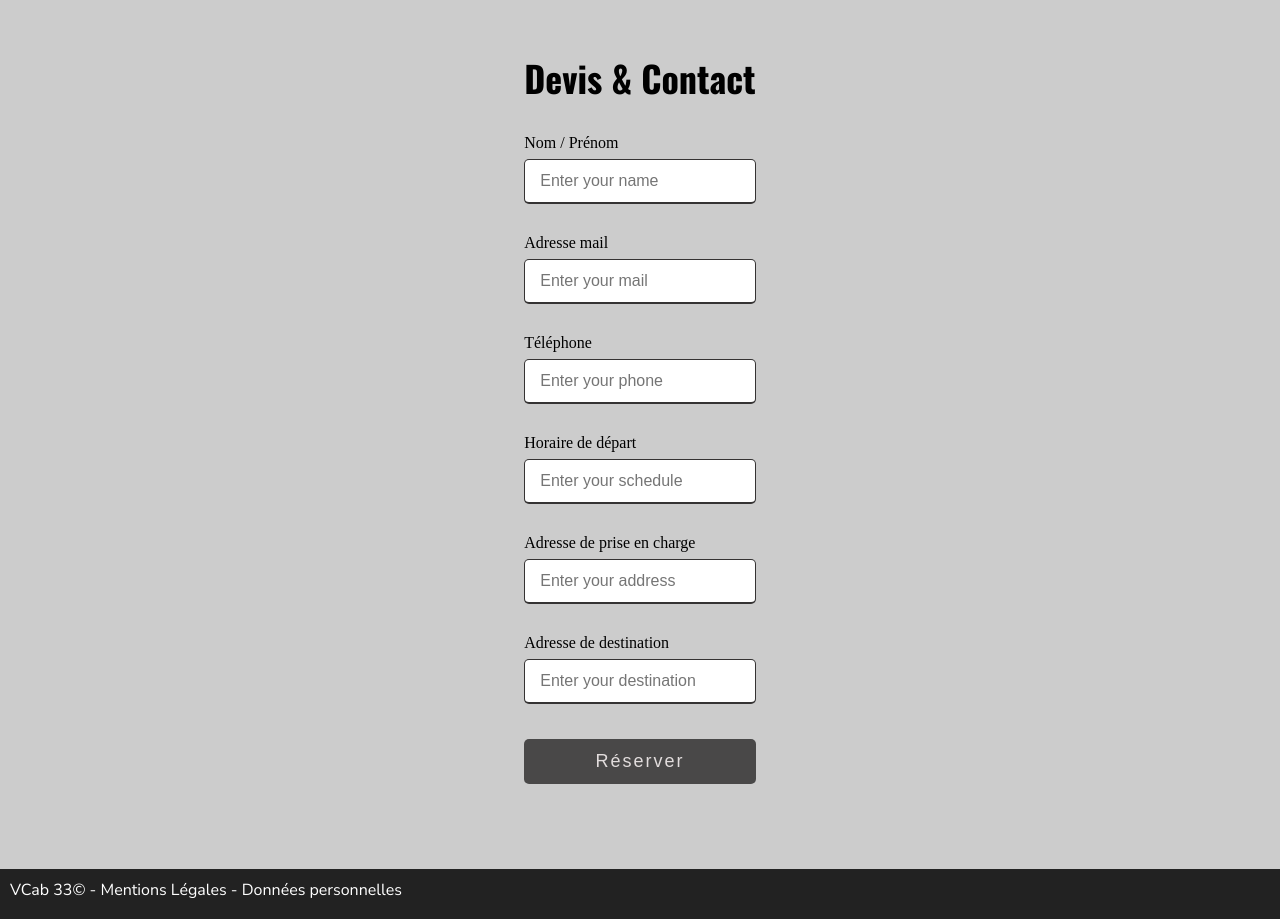
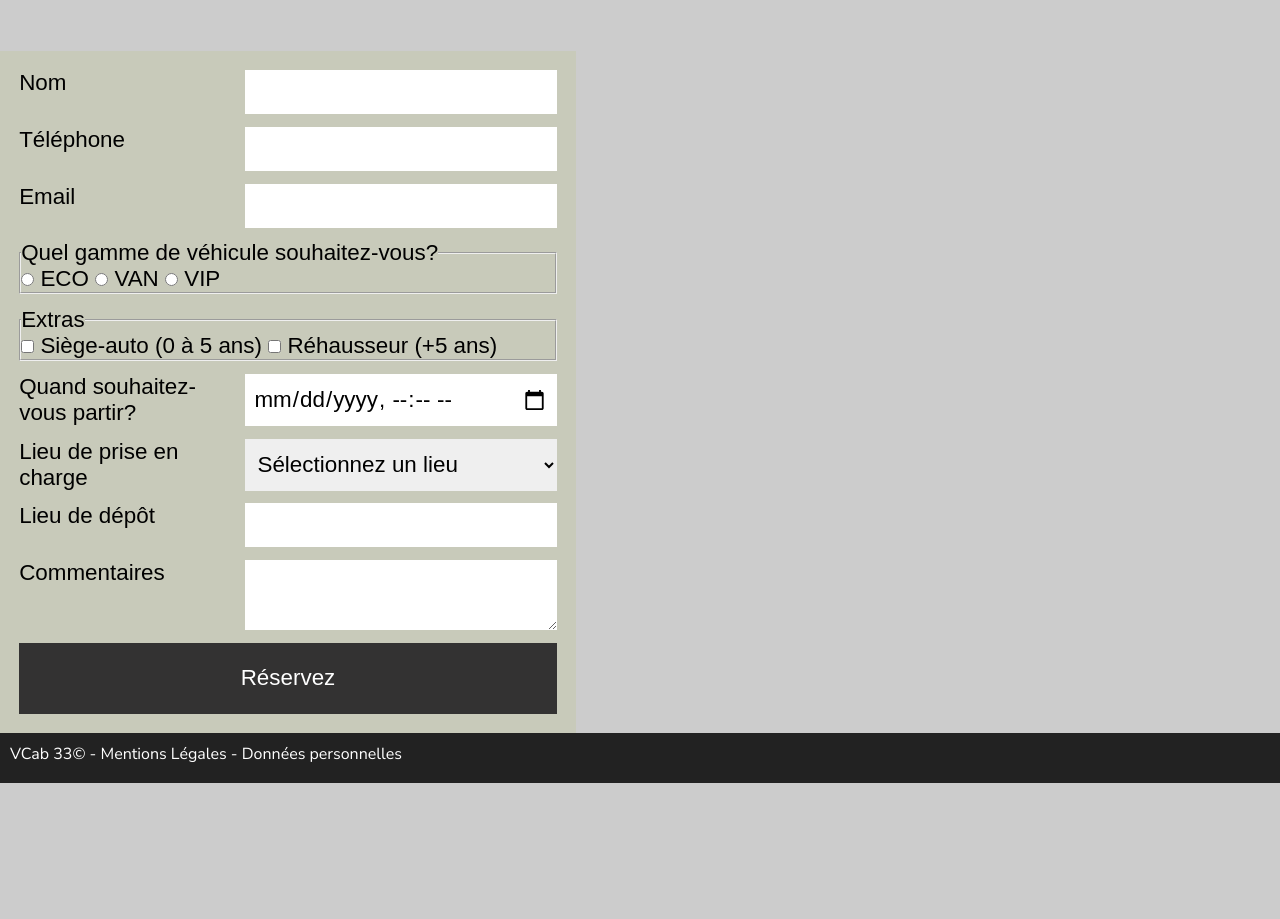
Before and after one commit to afeynaud/vcab33, a PHP site: page / in a window 1280 px wide. Shown: the part 1760-2679 px from the top of the page. After the commit the page ends 2543 px from the top, so only its background shows below. Run offline with PHP 8.4, Linux system fonts and the light colour scheme.

Commit message:
form/tarifs/css

```diff
--- a/css/style.css
+++ b/css/style.css
@@ -41,6 +41,8 @@ h1 {
 h2 {
     font-size: 36px;
     font-family: 'Oswald', sans-serif;
+    margin-top: 2%;
+    margin-bottom: 2%;
 }
 
 h3 {
@@ -416,7 +466,52 @@ nav-menu .logo a {
     .slider-prev, .slider-next,.slider-text {font-size: 11px}
 }
 
-/* ContactForm */
+
+
+
+/*ContactForm1*/
+
+.myForm > * {
+	font: 1.4em 'Unkempt', sans-serif;
+   }
+   .myForm {
+	 display: grid;
+	 grid-template-columns: [labels] auto [controls] 1fr;
+	 grid-auto-flow: row;
+	 grid-gap: .8em .5em;
+	 background: rgb(200, 202, 186);
+	 padding: 1.2em;
+	 width: 36em;
+   }
+   .myForm > label,
+   .myForm > fieldset  {
+	 grid-column: labels;
+	 grid-row: auto;
+   }
+   .myForm > input,
+   .myForm > select,
+   .myForm > textarea {
+	 grid-column: controls;
+	 grid-row: auto;
+	 padding: .4em;
+	 border: 0;
+   }
+   .myForm > fieldset,
+   .myForm > button {
+	 grid-column: span 2;
+   }
+   .myForm > button {
+	 padding: 1em;
+	 background: rgb(51, 50, 50);
+	 border: 0;
+	 color: white;
+	 }
+   .myForm > textarea {
+	 min-height: 3em;
+	 }
+
+
+/* ContactForm2 */
 
 
 
--- a/templates/form.php
+++ b/templates/form.php
@@ -1,42 +1,44 @@
-    <div class='container'>
-            <form action="#">
-                <h2>Devis & Contact</h2>
-                <div class="user-details">
 
-                    <div class='input-box'>
-                        <label for="name" class="details">Nom / Prénom</label>
-                        <input type="text" id="name" placeholder="Enter your name" required>
-                    </div>
+  <form class="myForm">
+    <label for="customer_name">Nom </label>
+    <input type="text" name="customer_name" id="customer_name" required>
 
-                    <div class='input-box'>
-                        <label for="mail" class="details">Adresse mail</label>
-                        <input type="text" id="mail" placeholder="Enter your mail" required>
-                    </div>
+    <label for="phone_number">Téléphone </label>
+    <input type="tel" name="phone_number" id="phone_number">
 
-                    <div class='input-box'>
-                        <label for="phone" class="details">Téléphone</label>
-                        <input type="text" id="phone" placeholder="Enter your phone" required>
-                    </div>
+    <label for="email_address">Email </label>
+    <input type="email" name="email_address" id="email_address">
 
-                    <div class='input-box'>
-                        <label for="departure-hours" class="details">Horaire de départ</label>
-                        <input type="text" id="departure-hours" placeholder="Enter your schedule" required>
-                    </div>
+    <fieldset>
+      <legend>Quel gamme de véhicule souhaitez-vous?</legend>
+      <label> <input type="radio" name="taxi" id="taxi_car" required value="car"> ECO </label>
+      <label> <input type="radio" name="taxi" id="taxi_van" required value="van"> VAN </label>
+      <label> <input type="radio" name="taxi" id="taxi_tuk" required value="tuktuk"> VIP </label>
+    </fieldset>
 
-                    <div class='input-box'>
-                        <label for="home-address" class="details">Adresse de prise en charge</label>
-                        <input type="text" id="home-address" placeholder="Enter your address" required>
-                    </div>
+    <fieldset>
+      <legend>Extras</legend>
+      <label> <input type="checkbox" name="extras" id="extras_baby" value="baby"> Siège-auto (0 à 5 ans)</label>
+      <label> <input type="checkbox" name="extras" id="extras_wheel" value="wheelchair"> Réhausseur (+5 ans)</label>
+    </fieldset>
 
-                    <div class='input-box'>
-                        <label for="destination-address" class="details">Adresse de destination</label>
-                        <input type="text" id="destination-address" placeholder="Enter your destination" required>
-                    </div>
+    <label for="pickup_time">Quand souhaitez-vous partir?</label>
+    <input type="datetime-local" name="pickup_time" id="pickup_time" required>
 
-                </div>
+    <label for="pickup_place">Lieu de prise en charge</label>
+    <select name="pickup_place" id="pickup_place">
+      <option value="" selected="selected">Sélectionnez un lieu</option>
+      <option value="office" >Chez nous</option>
+      <option value="town_hall" >Chez vous</option>
+    </select>
 
-                <div class="buttons">
-                    <input type="submit" value="Réserver">
-                </div>
-            </form>
-        </div>
+    <label for="dropoff_place">Lieu de dépôt</label>
+    <input type="text" name="dropoff_place" id="dropoff_place" required list="destinations">
+
+
+    <label for="comments">Commentaires</label>
+    <textarea name="comments" id="comments" maxlength="500"></textarea>
+
+    <button>Réservez</button>
+
+  </form>
```
Also changed, not shown: other parts of css/style.css (+49 -0 lines), src/pages/reservation-tarifs.php (+36 -0 lines), templates/form2.php (added, +42 -0 lines), templates/presta.html (deleted, +0 -31 lines), templates/slider.html (deleted, +0 -53 lines).
